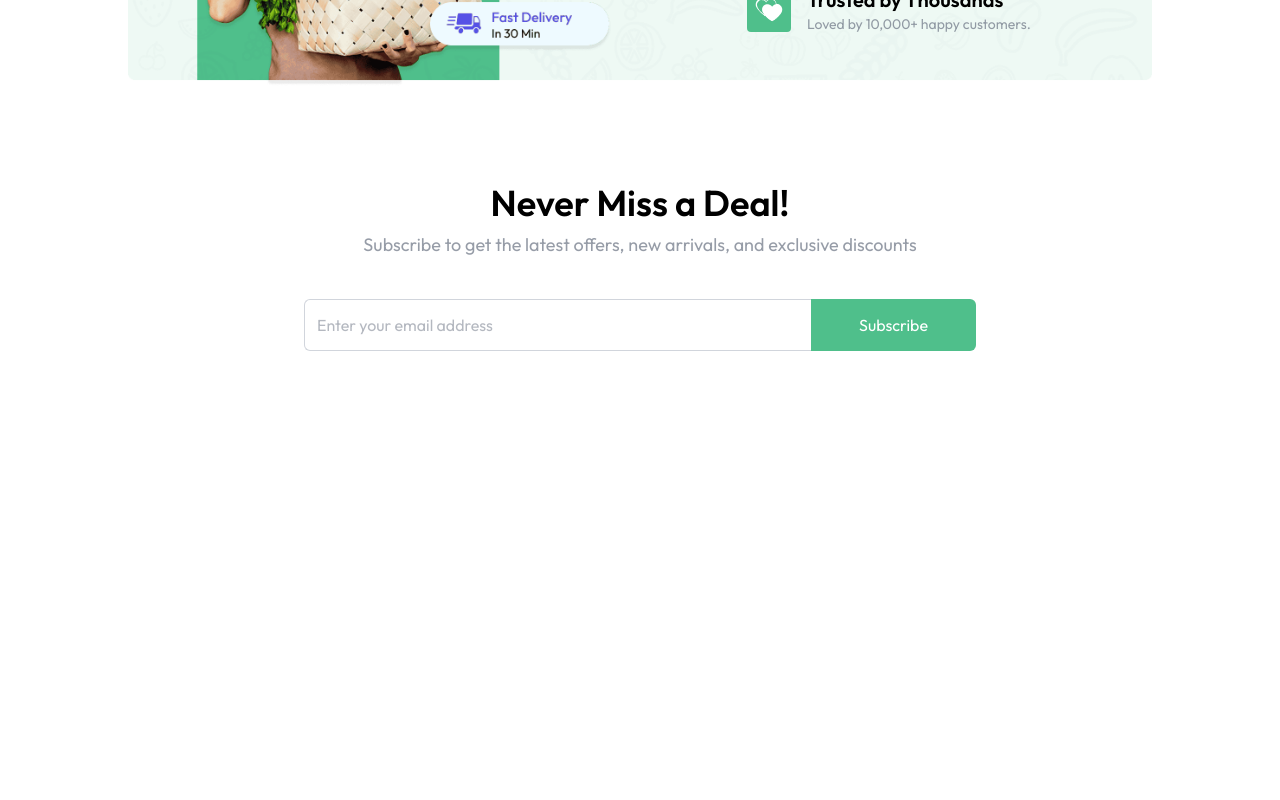
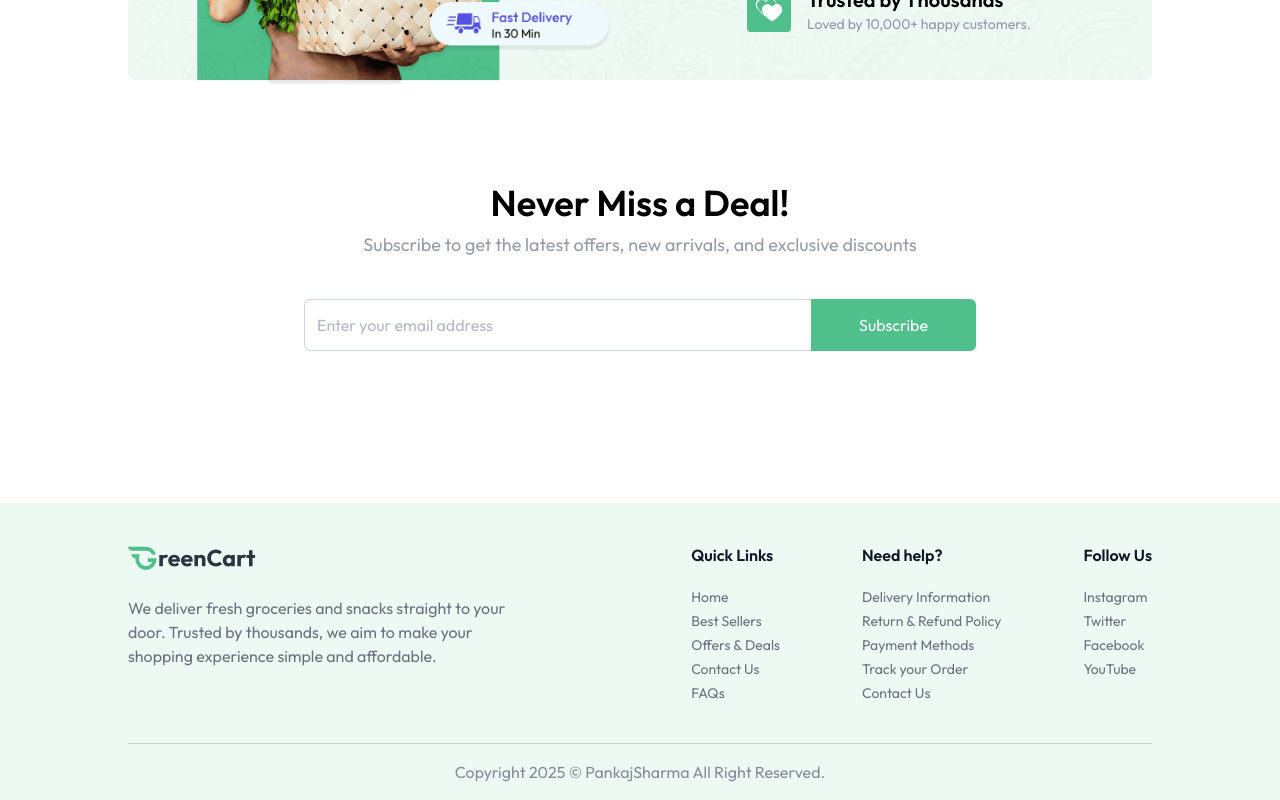
Before and after one commit to pankajsharma81/greencart, a React (Vite) app in the folder client/: page / in a window 1280 px wide. Shown: the part 1595-2395 px from the top of the page. Before the commit the page ends 2002 px from the top, so only its background shows below. Built offline with nearby package versions, Linux system fonts and the light colour scheme.

Commit message:
Add Footer component and integrate it into App; format code for consistency

```diff
--- a/client/src/App.jsx
+++ b/client/src/App.jsx
@@ -2,7 +2,8 @@
 import Navbar from "./components/Navbar";
 import { Route, Routes, useLocation } from "react-router-dom";
 import Home from "./pages/Home";
-import {Toaster} from 'react-hot-toast'
+import { Toaster } from "react-hot-toast";
+import Footer from "./components/Footer";
 
 const App = () => {
   const isSellerPath = useLocation().pathname.includes("seller");
@@ -11,7 +12,7 @@
     <div>
       {isSellerPath ? null : <Navbar />}
 
-      <Toaster/>
+      <Toaster />
       <div
         className={`${isSellerPath ? "" : "px-6 md:px-16 lg:px-24 xl:px-32"}`}
       >
@@ -19,6 +20,7 @@
           <Route path="/" element={<Home />} />
         </Routes>
       </div>
+      {!isSellerPath && <Footer />}
     </div>
   );
 };
--- /dev/null
+++ b/client/src/components/Footer.jsx
@@ -0,0 +1,46 @@
+import { assets, footerLinks } from "../assets/assets";
+
+const Footer = () => {
+  return (
+    <div className="px-6 md:px-16 lg:px-24 xl:px-32 mt-24 bg-primary/10">
+      <div className="flex flex-col md:flex-row items-start justify-between gap-10 py-10 border-b border-gray-500/30 text-gray-500">
+        <div>
+          <img
+            className="w-34 md:w-32"
+            src={assets.logo}
+            alt="dummyLogoColored"
+          />
+          <p className="max-w-[410px] mt-6">
+            We deliver fresh groceries and snacks straight to your door. Trusted
+            by thousands, we aim to make your shopping experience simple and
+            affordable.
+          </p>
+        </div>
+        <div className="flex flex-wrap justify-between w-full md:w-[45%] gap-5">
+          {footerLinks.map((section, index) => (
+            <div key={index}>
+              <h3 className="font-semibold text-base text-gray-900 md:mb-5 mb-2">
+                {section.title}
+              </h3>
+              <ul className="text-sm space-y-1">
+                {section.links.map((link, i) => (
+                  <li key={i}>
+                    <a href={link.url} className="hover:underline transition">
+                      {link.text}
+                    </a>
+                  </li>
+                ))}
+              </ul>
+            </div>
+          ))}
+        </div>
+      </div>
+      <p className="py-4 text-center text-sm md:text-base text-gray-500/80">
+        Copyright {new Date().getFullYear()} © <a href="#">PankajSharma</a> All
+        Right Reserved.
+      </p>
+    </div>
+  );
+};
+
+export default Footer;
```
